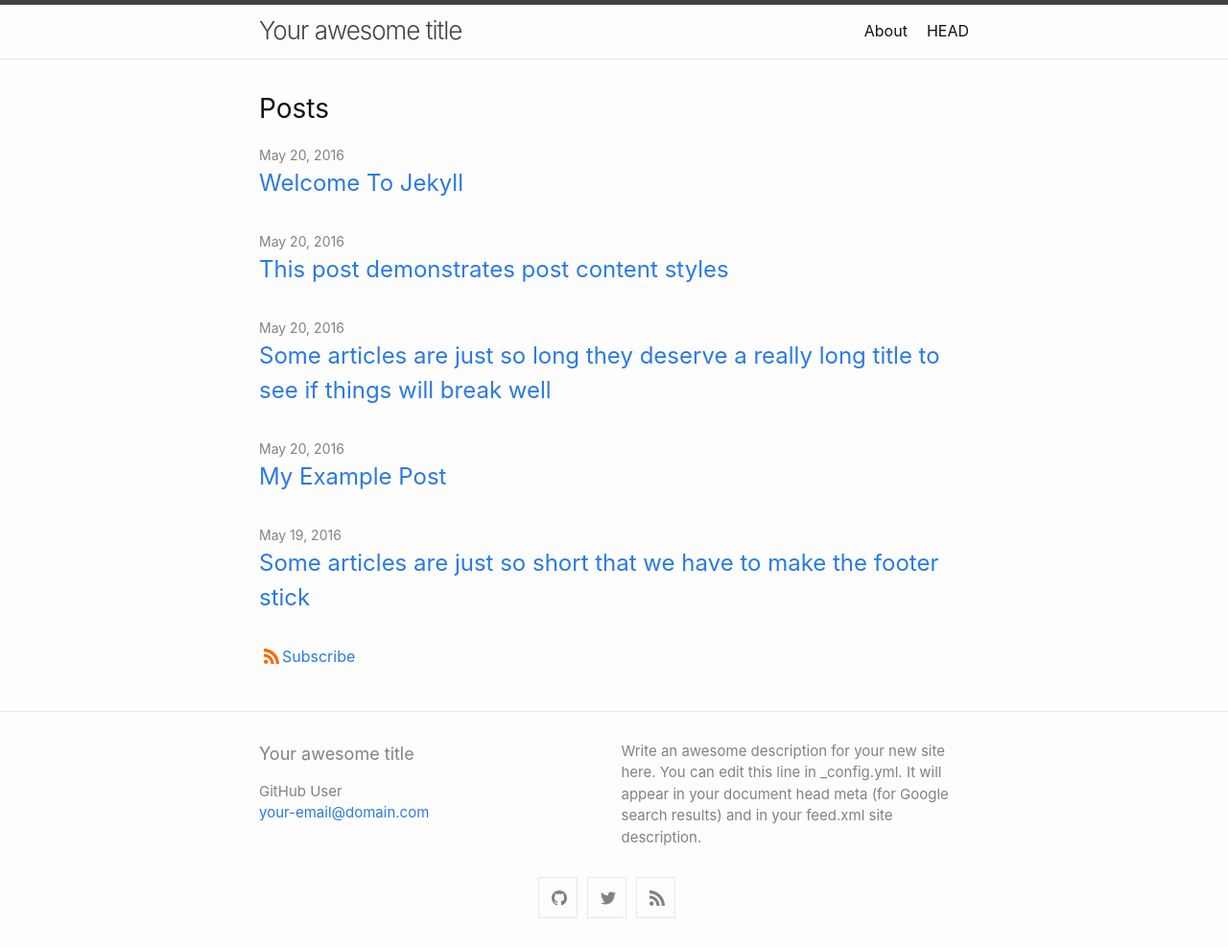
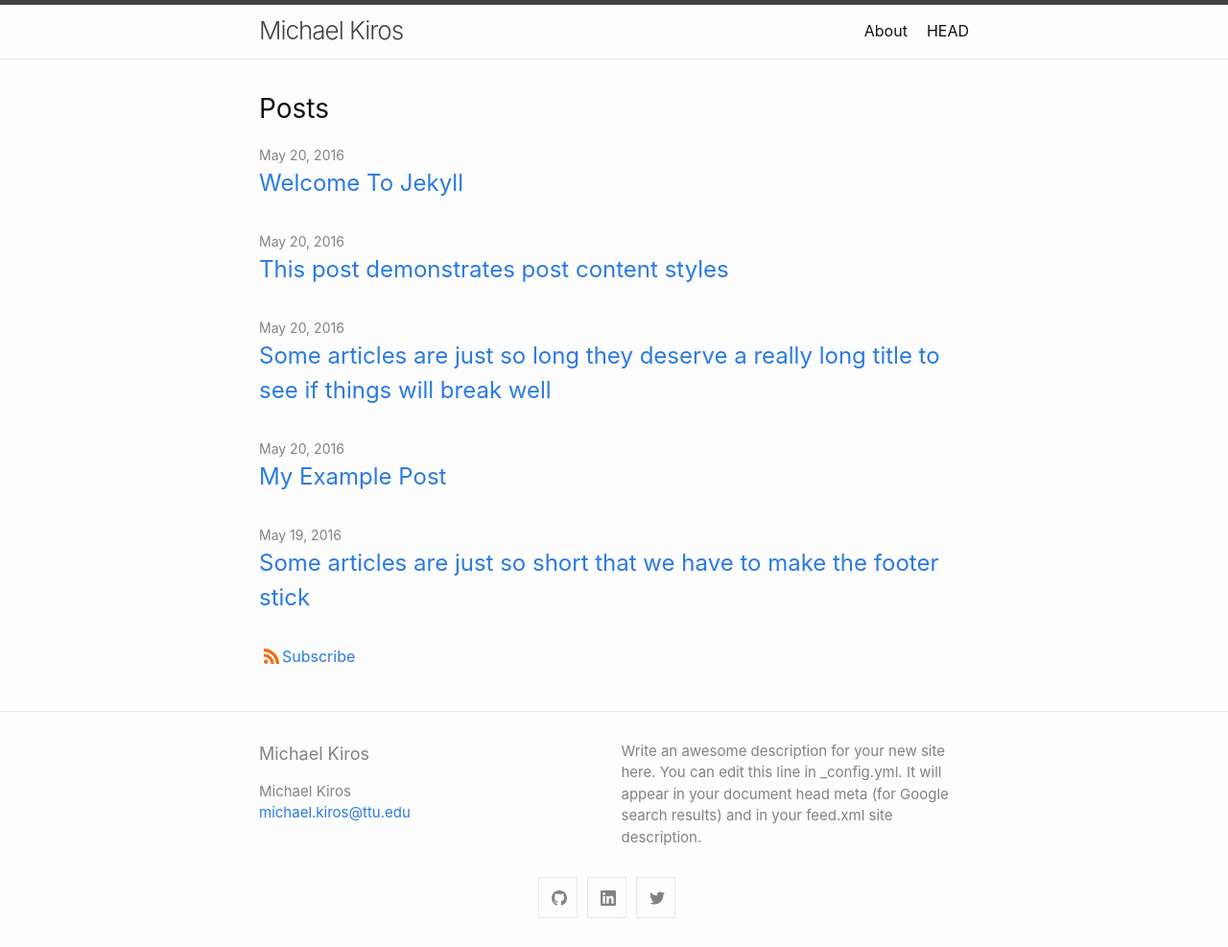
Before and after one commit to Maktm/maktm.github.io, a Jekyll site: the page built from index.md, in a window 1280 px wide. Shown: the whole page at 96% size. Built offline with Jekyll 4.4.1, drawn with Linux system fonts in a browser that asks for light colours.

Commit message:
Minor fixes (title, email etc.)

```diff
--- a/_config.yml
+++ b/_config.yml
@@ -1,6 +1,6 @@
-title: Your awesome title
-author: GitHub User
-email: your-email@domain.com
+title: Michael Kiros
+author: Michael Kiros
+email: michael.kiros@ttu.edu
 description: > # this means to ignore newlines until "show_excerpts:"
   Write an awesome description for your new site here. You can edit this
   line in _config.yml. It will appear in your document head meta (for
@@ -16,13 +16,12 @@ minima:
   # generate social links in footer
   social_links:
     twitter: jekyllrb
-    github:  jekyll
-    rss: rss
+    github:  maktm
     # dribbble: jekyll
     # facebook: jekyll
     # flickr:   jekyll
     # instagram: jekyll
-    # linkedin: jekyll
+    linkedin: michaelkiros
     # pinterest: jekyll
     # youtube: jekyll
     # youtube_channel: UC8CXR0-3I70i1tfPg1PAE1g
```
